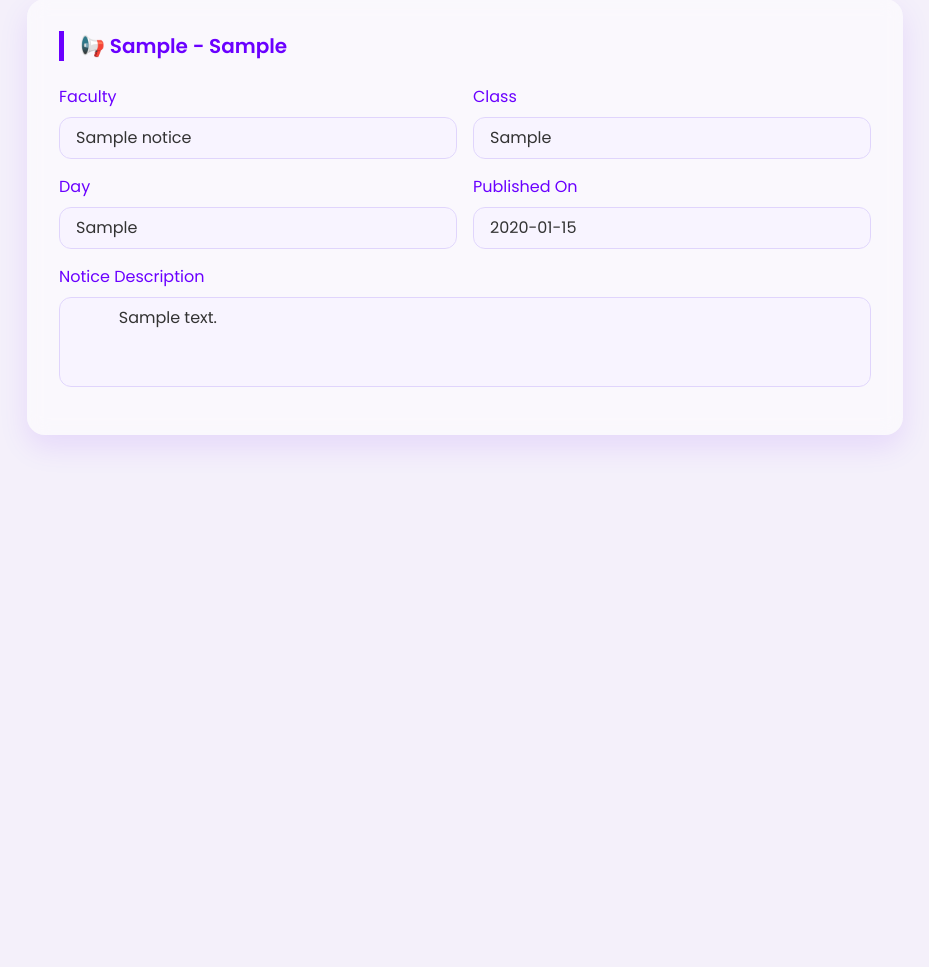
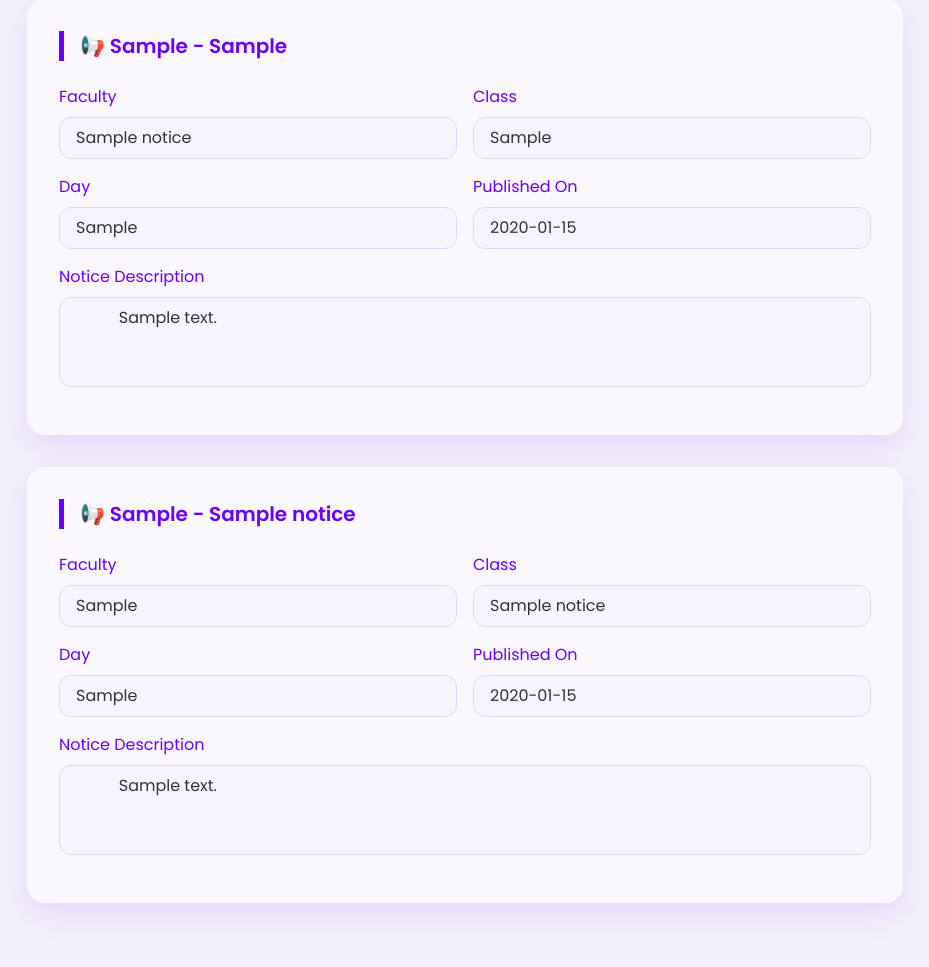
Before and after one commit to Dhruvrajsinh07/NotiFyEd, a PHP site: page /pages/all_note.php in a window 1280 px wide. Shown: the part 283-1250 px from the top of the page, without its empty margins (175-1104 px from the left). Before the commit the page ends 730 px from the top, so only its background shows below. Run offline with PHP 8.4, Linux system fonts and the light colour scheme; the visitor is signed in with stand-in values (Sample User, id 1); tables that the repository leaves empty hold one stand-in row (values such as "Sample post").

Commit message:
filtered notice

```diff
--- a/pages/all_note.php
+++ b/pages/all_note.php
@@ -4,24 +4,77 @@ include pathof('./includes/header.php');
 include pathof('./includes/navbar.php');
 
 $role = $_SESSION['role'] ?? null;
-if($role == 'student'){
+
+
+$general = [];
+$personal = [];
+
+if ($role == 'student') {
   $user_class = $_SESSION['class'];
+  $user_email = $_SESSION['email'];
 
-  $q = "SELECT title, noticeCategory, facultyName, targetClass, noticeBody, noticeDay, publishDate
+  $q = "SELECT title AS notice_title,
+  noticeCategory AS category,
+  facultyName AS faculty,
+  targetClass AS target,
+  noticeBody AS body,
+  noticeDay AS day,
+  publishDate AS date
   FROM issue_notice
   WHERE targetClass = 'all' OR targetClass = ?
   ORDER BY publishDate DESC";
 
-  $stmt = $conn->prepare($q);
-  $stmt->execute([$user_class]);
-}else{
-  $q = "SELECT title, noticeCategory, facultyName, targetClass, noticeBody, noticeDay, publishDate FROM issue_notice";
+  $stmt1 = $conn->prepare($q);
+  $stmt1->execute([$user_class]);
+  $general = $stmt1->fetchAll(PDO::FETCH_ASSOC);
 
-$stmt = $conn->prepare($q);
-$stmt->execute();
+  $q2 = "SELECT
+              notice_title,
+              category,
+              faculty,
+              'Personal' AS target,
+              noticeBody AS body,
+              dayInput AS day,
+              dateInput AS date
+           FROM issue_personal_notice
+           WHERE student_email = ?
+           ORDER BY dateInput DESC";
+  $stmt2 = $conn->prepare($q2);
+  $stmt2->execute([$user_email]);
+  $personal = $stmt2->fetchAll(PDO::FETCH_ASSOC);
+} else {
+  $q = "SELECT title AS notice_title,
+  noticeCategory AS category,
+  facultyName AS faculty,
+  targetClass AS target,
+  noticeBody AS body,
+  noticeDay AS day,
+  publishDate AS date
+  FROM issue_notice ORDER BY publishDate DESC";
+$stmt1 = $conn->prepare($q);
+$stmt1->execute();
+$general = $stmt1->fetchAll(PDO::FETCH_ASSOC);
+
+$q2 = "SELECT
+              notice_title,
+              category,
+              faculty,
+              student_name AS target,
+              noticeBody AS body,
+              dayInput AS day,
+              dateInput AS date
+           FROM issue_personal_notice
+           ORDER BY dateInput DESC";
+    $stmt2 = $conn->prepare($q2);
+    $stmt2->execute();
+    $personal = $stmt2->fetchAll(PDO::FETCH_ASSOC);
 }
 
-$notices = $stmt->fetchAll(PDO::FETCH_ASSOC);
+$notices = array_merge($general, $personal);
+
+usort($notices, function($a, $b) {
+  return strtotime($b['date']) - strtotime($a['date']);
+});
 ?>
 
 <style>
@@ -95,31 +148,31 @@ $notices = $stmt->fetchAll(PDO::FETCH_ASSOC);
     <h2 class="text-purple mb-4">All Notices</h2>
 
     <?php
-    foreach($notices as $n):
+    foreach ($notices as $n) :
     ?>
       <div class="notice-block">
-      <div class="notice-title">📢 <?= $n['noticeCategory']?> - <?= $n['targetClass']?></div>
+        <div class="notice-title">📢 <?= $n['category'] ?> - <?= $n['target'] ?></div>
         <div class="row g-3 mb-3">
           <div class="col-md-6">
             <label class="form-label">Faculty</label>
-          <input type="text" class="form-control" value="<?= $n['facultyName']?>" readonly>
+            <input type="text" class="form-control" value="<?= $n['faculty'] ?>" readonly>
           </div>
           <div class="col-md-6">
             <label class="form-label">Class</label>
-          <input type="text" class="form-control" value="<?= $n['targetClass']?>" readonly>
+            <input type="text" class="form-control" value="<?= $n['target'] ?>" readonly>
           </div>
           <div class="col-md-6">
             <label class="form-label">Day</label>
-          <input type="text" class="form-control" value="<?= $n['noticeDay']?>" readonly>
+            <input type="text" class="form-control" value="<?= $n['day'] ?>" readonly>
           </div>
           <div class="col-md-6">
             <label class="form-label">Published On</label>
-          <input type="text" class="form-control" value="<?= $n['publishDate']?>" readonly>
+            <input type="text" class="form-control" value="<?= $n['date'] ?>" readonly>
           </div>
           <div class="col-12">
             <label class="form-label">Notice Description</label>
             <textarea class="form-control" rows="3" readonly>
-          <?= $n['noticeBody']?>
+          <?= $n['body'] ?>
           </textarea>
           </div>
         </div>
```
Lines whose indentation alone changed are shown as unchanged.
